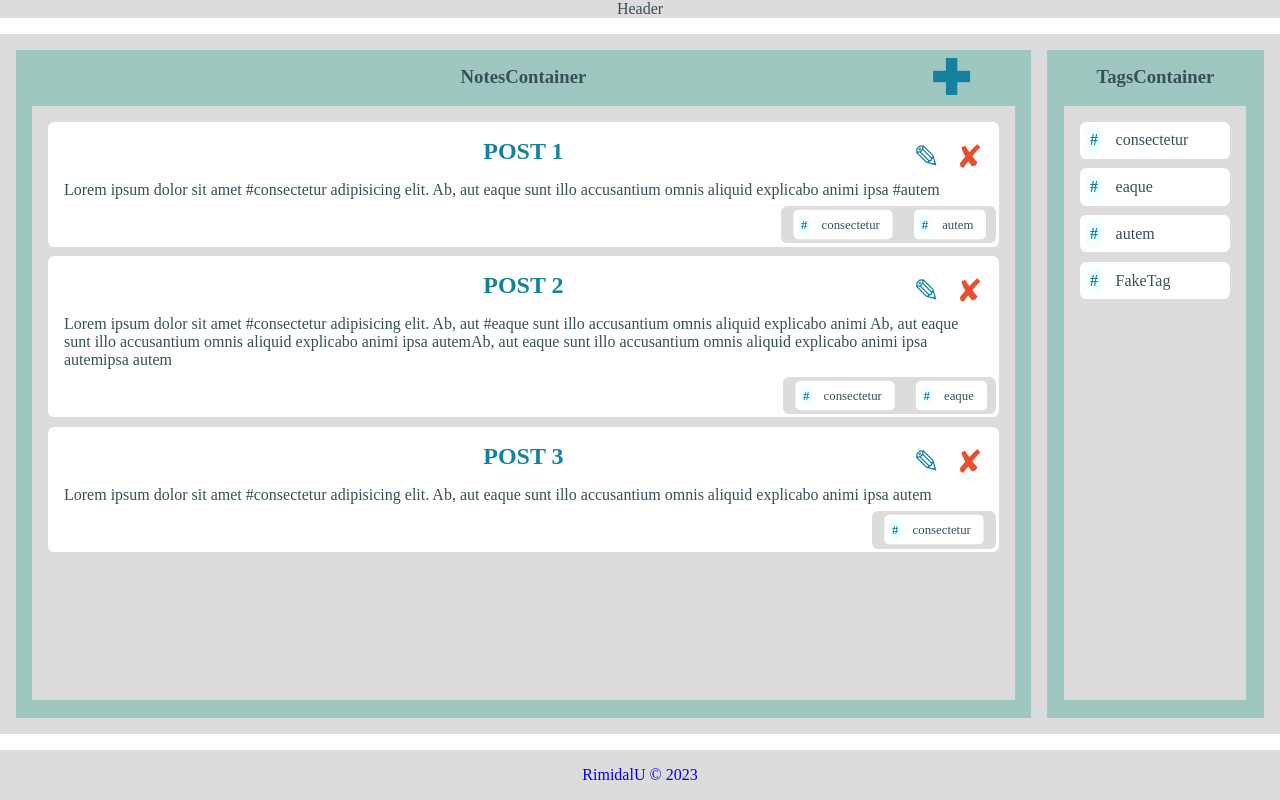
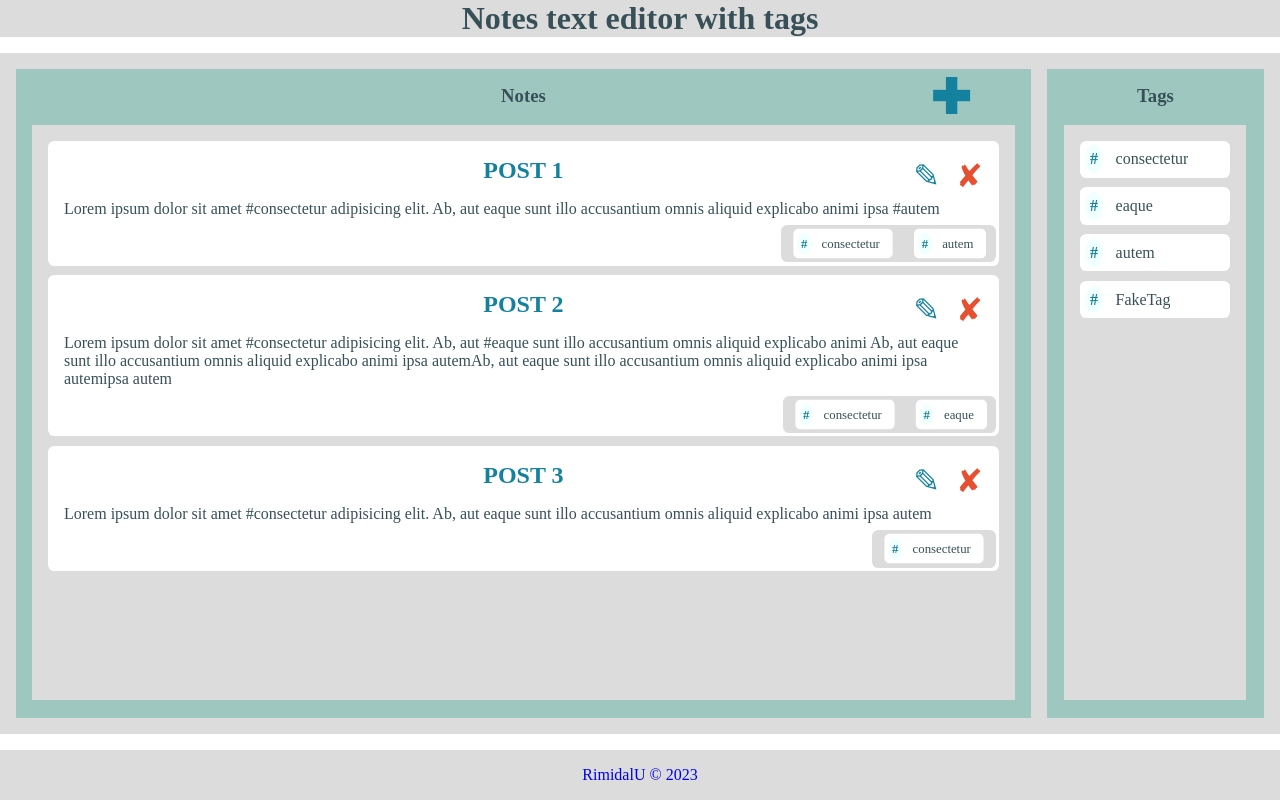
Before and after one commit to RimidalU/notes-text-editor_with-tags, a React (Vite) app: page / in a window 1280 px wide. Built offline with nearby package versions, Linux system fonts and the light colour scheme.

Commit message:
refactor: change containers name

```diff
--- a/src/components/NotesContainer/NotesContainer.tsx
+++ b/src/components/NotesContainer/NotesContainer.tsx
@@ -19,7 +19,7 @@ const NotesContainer = ({ notes, getNoteTags, removeNote, editNote, viewNote, ad
 
   return (
     <section className='notesContainer'>
-      <h3 className="notesContainer_name">NotesContainer</h3>
+      <h3 className="notesContainer_name">Notes</h3>
       <span className='add_note' onClick={handleAddNote}>&#10010;</span>
       <ul className="notes_wrapper">
         {notes && notes.map((note) => (
--- a/src/components/TagsContainer/TagsContainer.tsx
+++ b/src/components/TagsContainer/TagsContainer.tsx
@@ -11,7 +11,7 @@ const TagsContainer = ({ tags, filterByTag }: TagsContainerProps) => {
 
   return (
     <section className='tagsContainer'>
-      <h3 className="tagsContainer_name">TagsContainer</h3>
+      <h3 className="tagsContainer_name">Tags</h3>
       <ul className="tags_wrapper">
         {tags && tags.map(tag => (
           <Tag filterByTag={filterByTag} tag={tag} key={tag.id} />
--- a/src/layouts/Header/Header.tsx
+++ b/src/layouts/Header/Header.tsx
@@ -3,7 +3,7 @@ import React from 'react'
 const Header = () => {
   return (
     <header className='header'>
-      Header
+      <h1>Notes text editor with tags</h1>
     </header>
   )
 }
```
